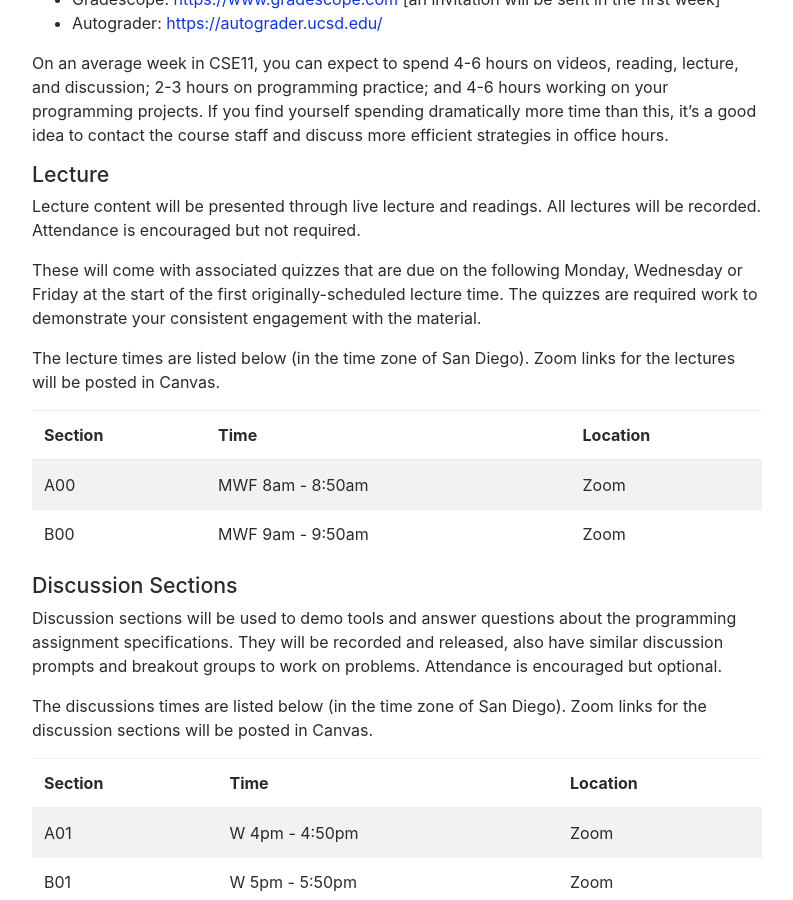
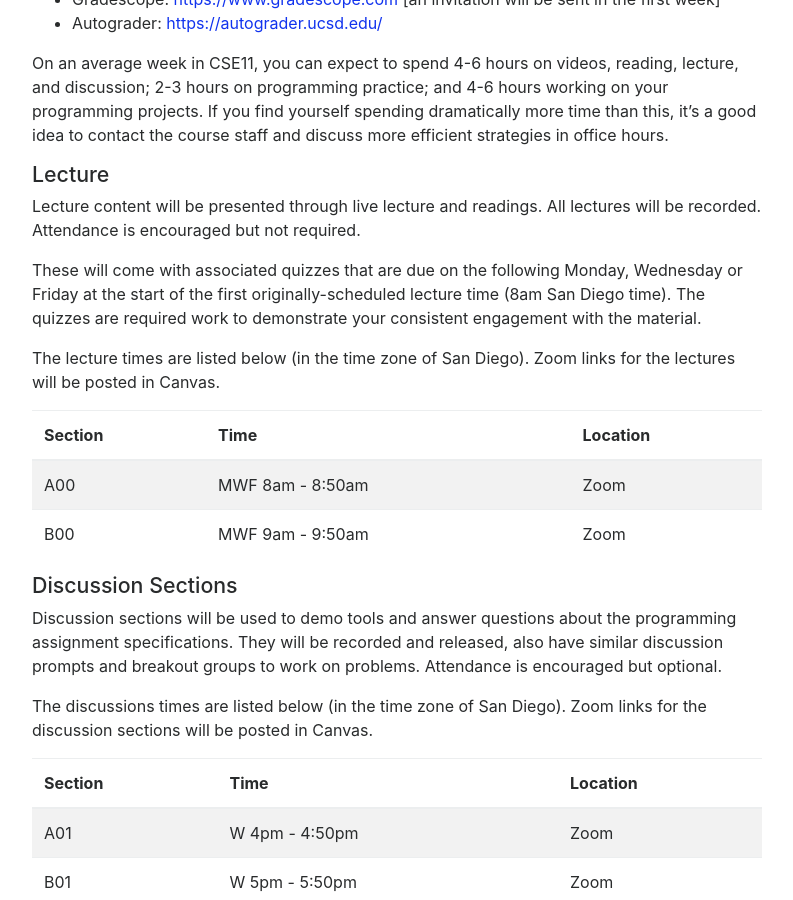
Before and after one commit to ucsd-cse11-sp21/ucsd-cse11-sp21.github.io, a Jekyll site: the page built from index.md, in a window 1280 px wide and 900 px high, scrolled down 610 px. Shown: the whole window, without its empty margins (243-1036 px from the left). Built offline with Jekyll 4.4.1, drawn with Linux system fonts in a browser that asks for light colours; nearby versions of some CDN libraries.

Commit message:
Update index.md

```diff
--- a/index.md
+++ b/index.md
@@ -50,7 +50,7 @@ Lecture content will be presented through live lecture and readings. All lecture
 not required.
 
 These will come with associated quizzes that are due on the following
-Monday, Wednesday or Friday at the start of the first originally-scheduled lecture time. The
+Monday, Wednesday or Friday at the start of the first originally-scheduled lecture time (8am San Diego time). The
 quizzes are required work to demonstrate your consistent engagement with the
 material.
 
```
